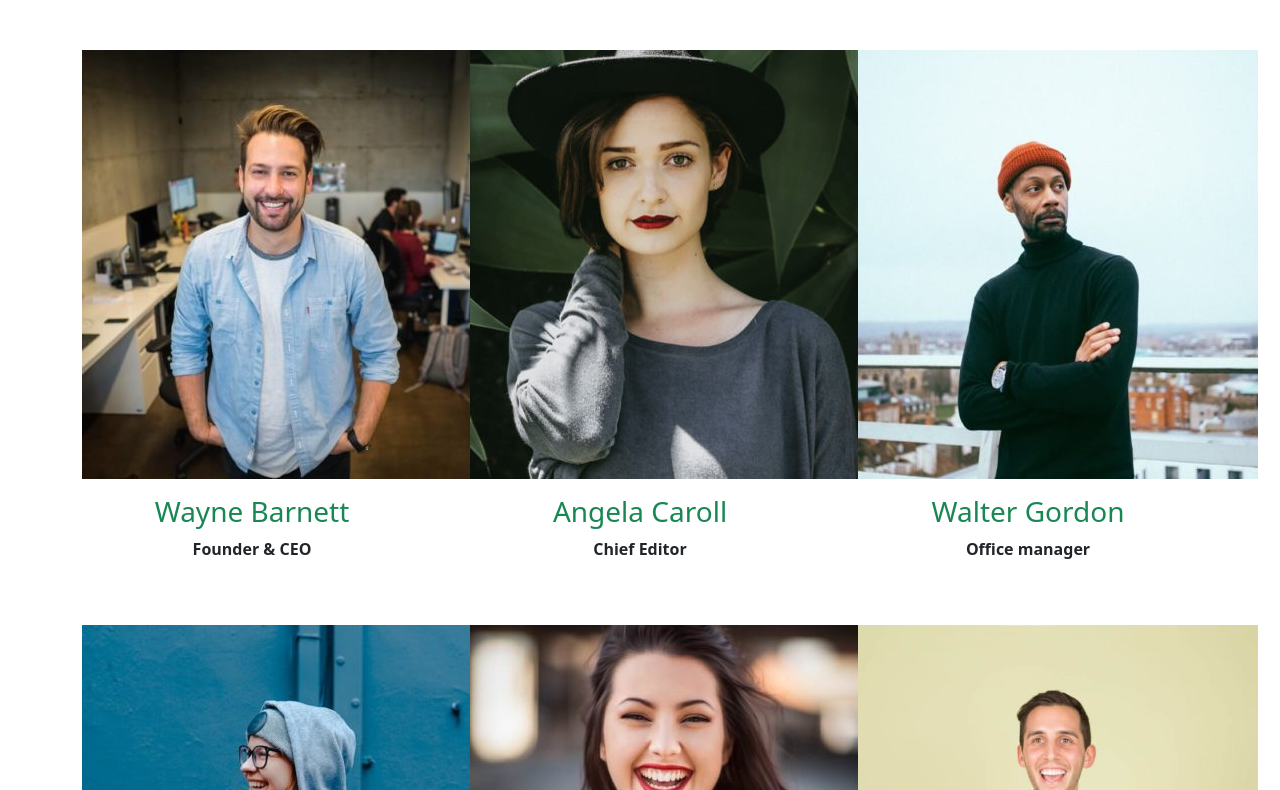
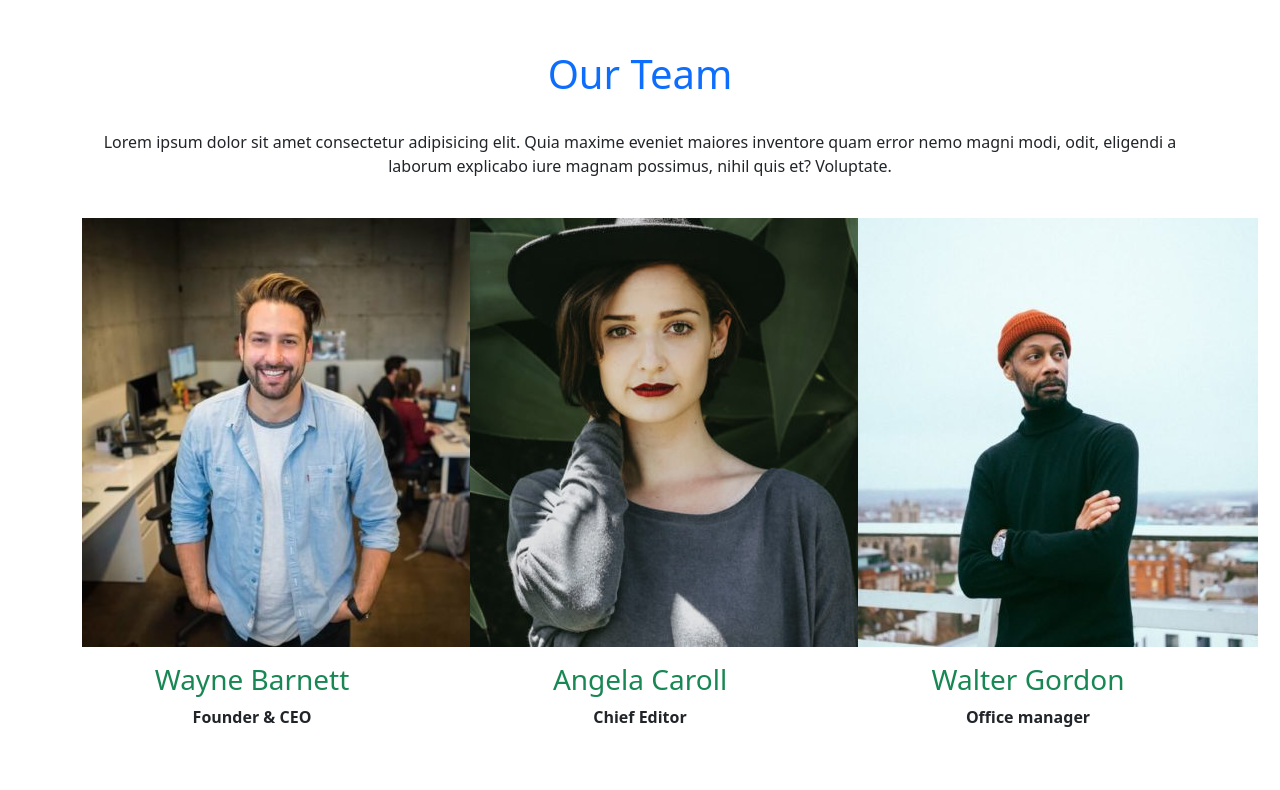
Before and after one commit to RobertoSimonini/js-our-team, a plain HTML site: page index.html in a window 1280 px wide. Shown: the top 790 px of the page. Drawn offline with nearby package versions, Linux system fonts and the light colour scheme.

Commit message:
added title

```diff
--- a/index.html
+++ b/index.html
@@ -17,7 +17,13 @@
 
 </head>
 <body>
-    <div class="container">
+    <div class="container text-center">
+        <h1 class="text-primary">
+            Our Team
+        </h1>
+        <p class="py-4">
+            Lorem ipsum dolor sit amet consectetur adipisicing elit. Quia maxime eveniet maiores inventore quam error nemo magni modi, odit, eligendi a laborum explicabo iure magnam possimus, nihil quis et? Voluptate.
+        </p>
         <div id="target" class="row g-5">
 
         </div>
```
